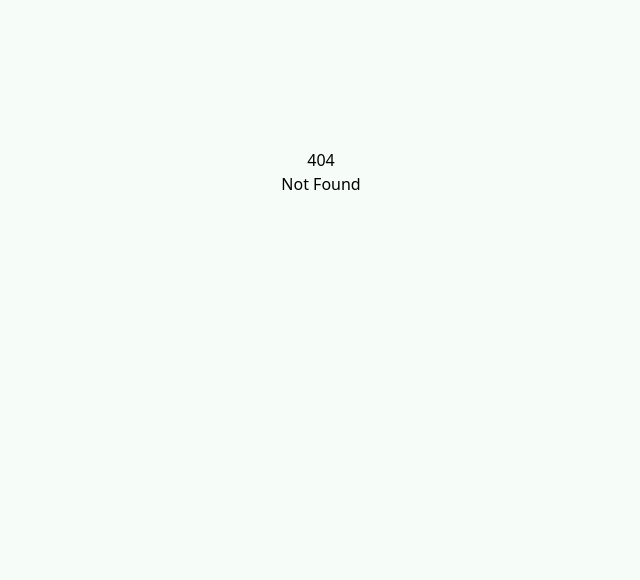
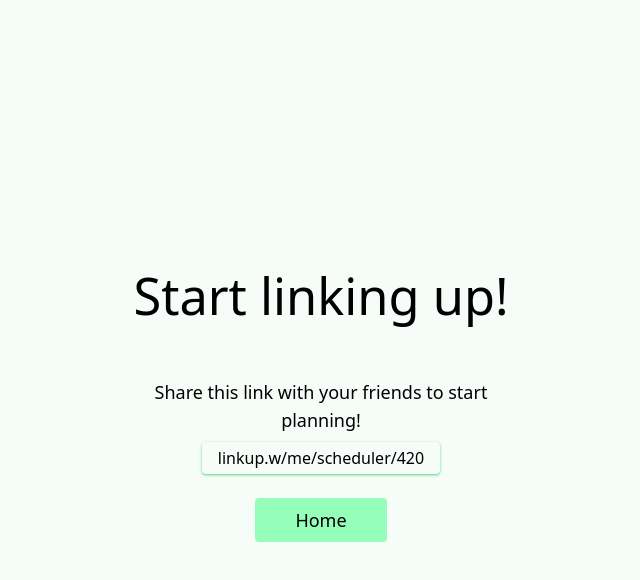
Before and after one commit to Tepah/Link_up, a SvelteKit app: page /share/1 in a window 1280 px wide. Before the commit this address had no page. Shown: the top 580 px of the page, without its empty margins (319-959 px from the left). Built offline with nearby package versions, Linux system fonts and the light colour scheme.

Commit message:
Created flow change

```diff
--- a/src/routes/confirm/[plan]/+page.svelte
+++ b/src/routes/confirm/[plan]/+page.svelte
@@ -22,6 +22,7 @@
 
     const copyToClipboard = async () => {
         const textToCopy: string | null | undefined = document.querySelector('.schedule_link')?.textContent;
+        if (!textToCopy) return;
         await navigator.clipboard.writeText(textToCopy);
         copiedToClipboard = true;
         setTimeout(() => {
@@ -46,7 +47,7 @@
 
 <div class="flex flex-col space-y-6 h-[100%] w-[100%]">
     <div class="relative">
-        <a href="/scheduler" class="absolute top-0 left-0">
+        <a href="/main" class="absolute top-0 left-0">
             <svg xmlns="http://www.w3.org/2000/svg" fill="none" viewBox="0 0 24 24" stroke-width="1.5" stroke="currentColor" class="w-6 h-6">
                 <path stroke-linecap="round" stroke-linejoin="round" d="M15.75 19.5 8.25 12l7.5-7.5" />
             </svg>
--- a/src/routes/main/+page.svelte
+++ b/src/routes/main/+page.svelte
@@ -104,12 +104,12 @@
                     {#if data.incomplete.length !== 0}
                         <div class="flex flex-col my-3">
                             {#each data.incomplete.slice(0, 2) as plan}
-                                <div class="planItem flex flex-row justify-between h-20 w-72 py-3 pl-3 pr-4 my-1.5 bg-secondary bg-opacity-20 rounded-xl">
+                                <a href="/confirm/420/" class="planItem flex flex-row justify-between h-20 w-72 py-3 pl-3 pr-4 my-1.5 bg-secondary bg-opacity-20 rounded-xl">
                                     <div class="flex flex-col items-start pl-1 pr-7">
                                         <p class="text-lg font-semibold">{plan.title}</p>
                                         <p class=""><span class="text-accent">{plan.schedules.length}</span> schedules</p>
                                     </div>
-                                </div>
+                                </a>
                             {/each}
                             {#if data.incomplete.length > 2}
                                 <button class="flex flex-row items-center justify-center text-lg font-bold" on:click={toggleUndecided}>...</button>
--- a/src/routes/scheduler/+page.svelte
+++ b/src/routes/scheduler/+page.svelte
@@ -1,10 +1,7 @@
 <script>
-    const handleSubmit = () => {
-
-};
 </script>
 
 <div class="flex flex-row justify-evenly">
     <!-- Temporary link "generated" -->
-    <a href="/confirm/420/" class="bg-primary py-2 px-10 rounded text-lg">Confirm</a>
+    <a href="/share/420" class="bg-primary py-2 px-10 rounded text-lg">Confirm</a>
 </div>
--- a/src/routes/scheduler/[plan]/+page.svelte
+++ b/src/routes/scheduler/[plan]/+page.svelte
@@ -1,7 +1,4 @@
 <script>
-    const handleSubmit = () => {
-
-    };
 </script>
 
 <div class="flex flex-row justify-evenly">
--- /dev/null
+++ b/src/routes/share/[plan]/+page.svelte
@@ -0,0 +1,31 @@
+<script lang="ts">
+  let copiedToClipboard: boolean = false;
+
+  const copyToClipboard = async () => {
+      const textToCopy: string | null | undefined = document.querySelector('.schedule_link')?.textContent;
+      if (!textToCopy) return;
+      await navigator.clipboard.writeText(textToCopy);
+      copiedToClipboard = true;
+      setTimeout(() => {
+          copiedToClipboard = false;
+      }, 3000);
+  }
+
+</script>
+
+<div class="flex flex-col space-y-6 justify-center h-[100%] w-[100%]">
+    <!-- Temporary link "generated" -->
+    <h1 class="text-4xl">Start linking up!</h1>
+    <div class="flex flex-col pt-5 space-y-2 items-center">
+        <p class="text-lg">Share this link with your friends to start planning!</p>
+        <button class="schedule_link shadow shadow-accent py-1 px-4 rounded" on:click={copyToClipboard}>
+            linkup.w/me/scheduler/420
+        </button>
+        {#if copiedToClipboard}
+            <p class="copied-text text-accent">Copied to clipboard!</p>
+        {/if}
+    </div>
+    <div class="flex flex-row justify-evenly">
+        <a href="../main" class="bg-primary py-2 px-10 rounded text-lg">Home</a>
+    </div>
+</div>
```
